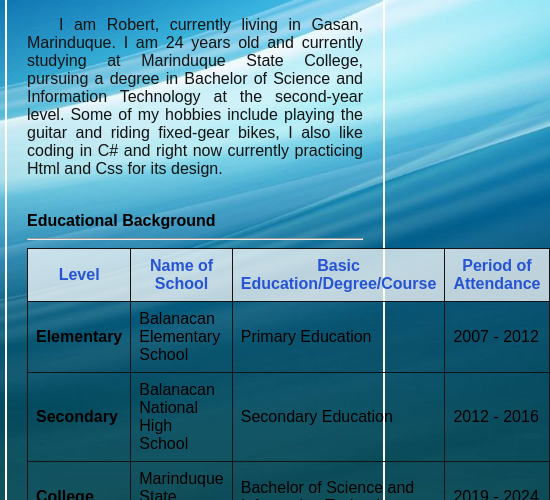
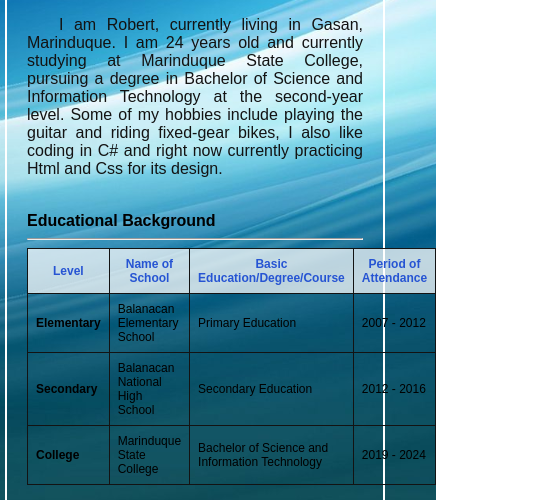
Before and after one commit to Hydrogen86/Robert-Magno-AppDev-Woorksheet4.1, a plain HTML site: page index.html in a window 390 px wide. Shown: the part 336-836 px from the top of the page, 550 px wide, since content can reach past the window. Drawn offline with Linux system fonts and the light colour scheme.

Commit message:
Update disenyo.css
Responsive Table

```diff
--- a/disenyo.css
+++ b/disenyo.css
@@ -75,10 +75,19 @@ body {
     padding: 0;
     margin: 0;
 }
+/* Responsive styles for smaller screens */
+@media screen and (max-width: 600px) {
+    .educ-background thead tr th,
+    .educ-background tbody tr td {
+        font-size: 12px; /* Decrease font size on smaller screens */
+        padding: 6px; /* Adjust padding for better spacing on smaller screens */
+    }
+}
 .educ-background table {
     border-collapse: collapse;
     border: 1px solid var(--lightblack);
     width: 100%;
+    overflow-x: auto; /* Enable horizontal scrolling on small screens */
 }
 .educ-background thead tr th{
     padding: 8px;
```
